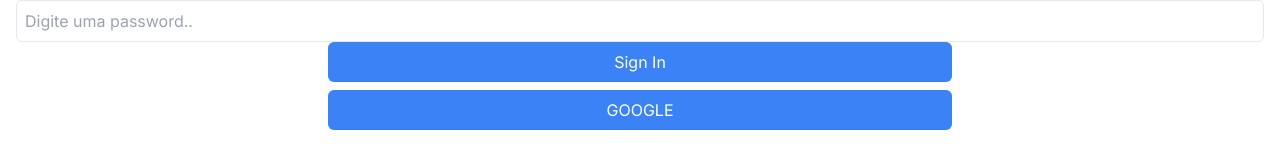
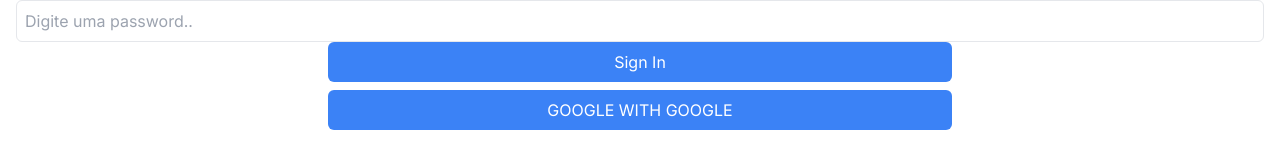
Before and after one commit to JohnDaCruz/Chat-App, a Next.js app: page / in a window 1280 px wide. Shown: the part 158-326 px from the top of the page. Built offline with nearby package versions, Linux system fonts and the light colour scheme; no server answers.

Commit message:
page and account ->async

```diff
--- a/src/app/account/page.tsx
+++ b/src/app/account/page.tsx
@@ -6,7 +6,7 @@
 
 const socket = io("https://server-socketio.onrender.com")
 
-export default function Account(){
+export default async function Account(){
     const {data:session} =  useSession();
 
     //Room State
--- a/src/app/page.tsx
+++ b/src/app/page.tsx
@@ -7,7 +7,7 @@
 //import {User} from "../../services/login.service";
 import {User_id_message, User_id_message_name} from "../../utils/data.types";
 
-export default function Home() {
+export default async function Home() {
     const [email, setEmail] = useState<string>('');
     const [password, setPassword] = useState<string>('');
 
@@ -69,7 +69,7 @@
                     onClick={() => signIn('google') }
                     className="bg-blue-500 text-white px-2 py-2 mb-2 rounded-md mx-auto block w-3/4 sm:w-1/2 hover:bg-blue-600 focus:outline-none focus:ring focus:border-blue-300"
                 >
-                    GOOGLE
+                    GOOGLE WITH GOOGLE
                 </button>
             </div>
         );
```
